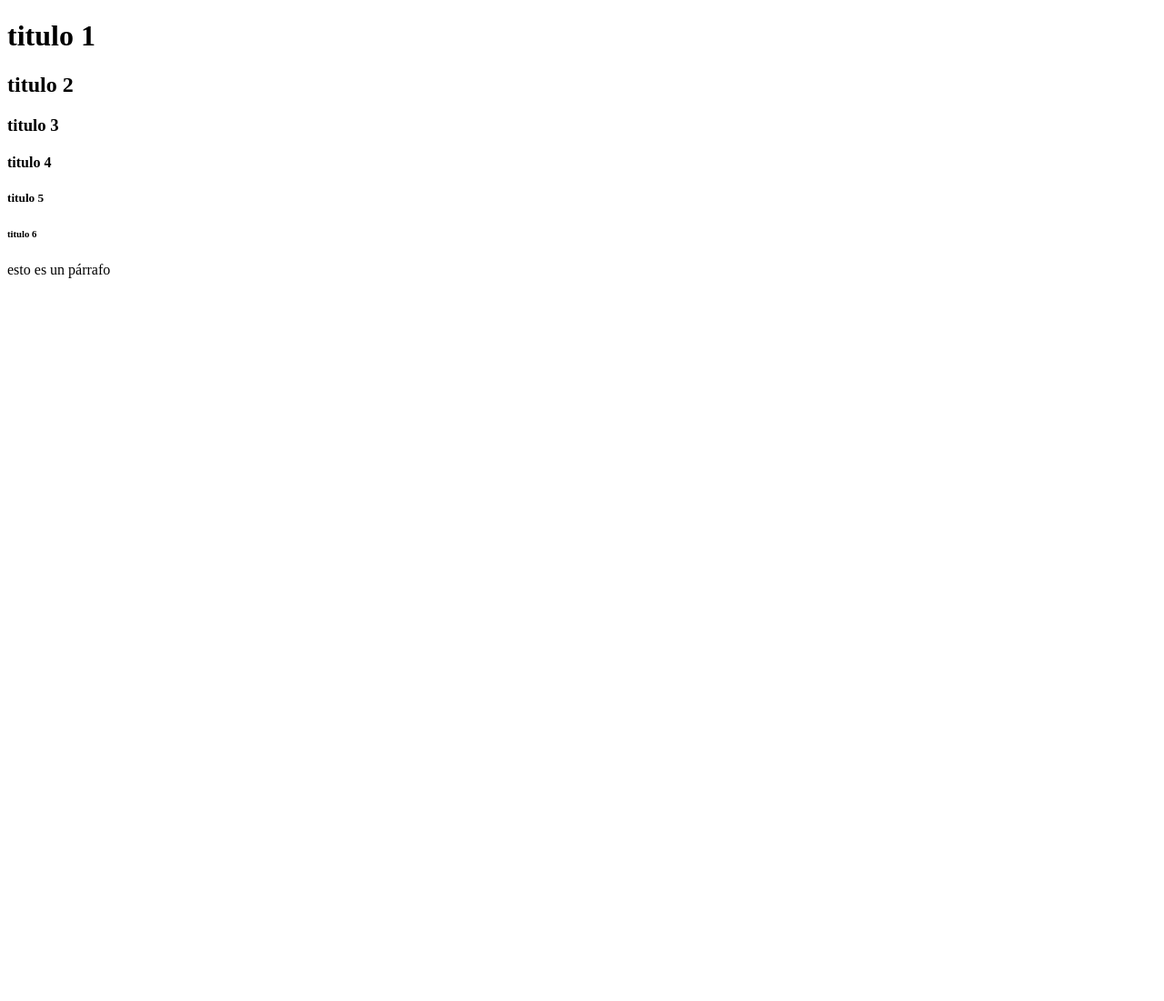
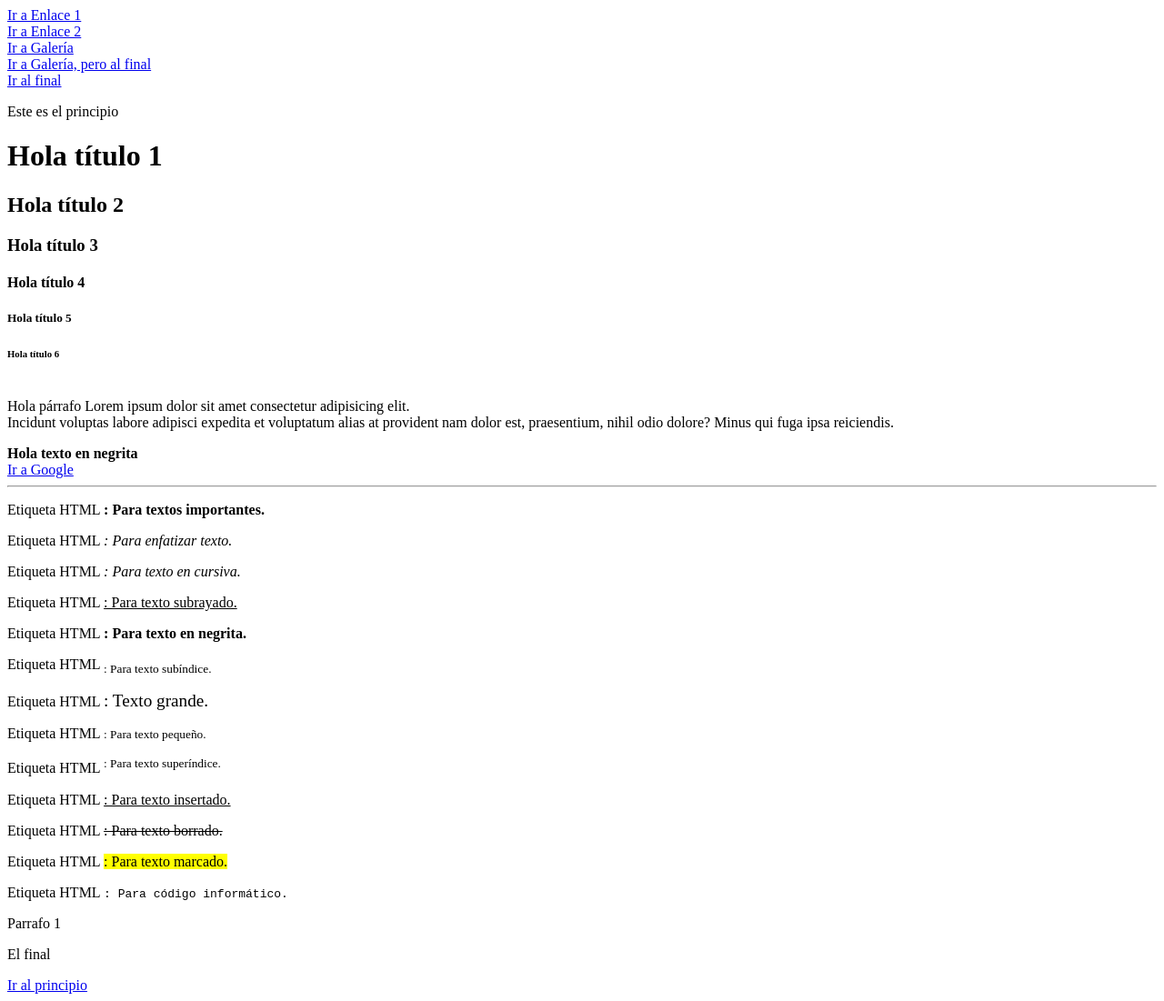
Before and after one commit to Geduec/ldm-vscode, a plain HTML site: page index.html in a window 1280 px wide. Shown: the whole page at 91% size. Before the commit the page ends 800 px from the top, so only its background shows below. Drawn offline with Linux system fonts and the light colour scheme.

Commit message:
Prácticando etiquetas básicas de html

```diff
--- a/index.html
+++ b/index.html
@@ -1,18 +1,59 @@
 <!DOCTYPE html>
 <html lang="en">
 <head>
-    <meta charset="UTF-8">
-    <meta "viewport" content="width=device-width, initial-scale=1.0">
-    <title>Mi pagina</title>
+    <meta charset="UTF-8"><!--Codificación de caracteres especiales-->
+    <meta "viewport" content="width=device-width, initial-scale=1.0"><!--Escala y detección de pantalla-->
+    <title>Mi pagina</title><!--títulodel documento-->
 </head>
 <body>
-    <h1>titulo 1</h1>
-    <h2>titulo 2</h2>
-    <h3>titulo 3</h3>
-    <h4>titulo 4</h4>
-    <h5>titulo 5</h5>
-    <h6>titulo 6</h6>
-    <p>esto es un párrafo</p>
+
+    <a href="enlaces/enlace1.html">Ir a Enlace 1</a><br>
+    <a href="enlaces/Enlace2.html">Ir a Enlace 2</a><br>
+    <a href="enlaces/Galería/galeria.html">Ir a Galería</a><br>
+    <a href="enlaces/Galería/galeria.html#finalGaleria">Ir a Galería, pero al final</a><br>
+
+    <a href="#final">Ir al final</a>
+
+    <p id="principio">Este es el principio</p>
+
+    <h1>Hola título 1</h1>
+    <h2>Hola título 2</h2>
+    <h3>Hola título 3</h3>
+    <h4>Hola título 4</h4>
+    <h5>Hola título 5</h5>
+    <h6>Hola título 6</h6><!-- Los h tienen significado semantico -->
+
+    <br>Hola párrafo Lorem ipsum dolor sit amet consectetur adipisicing elit. <br/>
+        Incidunt voluptas labore adipisci expedita et voluptatum alias at provident nam dolor est, praesentium, nihil odio dolore? Minus qui fuga ipsa reiciendis.</p>
+    <strong>Hola texto en negrita</strong><br>
+    <a href="https://www.google.com/" target="_blank" rel="Este enlace va a Google">Ir a Google</a>
+    <hr/>
+
+<p>Etiqueta HTML <strong>: Para textos importantes.</strong></p><!--info a google-->
+<p>Etiqueta HTML <em>: Para enfatizar texto. </em></p><!--info a google-->
+<p>Etiqueta HTML <i>: Para texto en cursiva.</i></p>
+<p>Etiqueta HTML <u>: Para texto subrayado.</u></p>
+<p>Etiqueta HTML <b>: Para texto en negrita.</b></p>
+<p>Etiqueta HTML <sub>: Para texto subíndice.</sub></p>
+<p>Etiqueta HTML <big>: Texto grande.</big></p>
+<p>Etiqueta HTML <small>: Para texto pequeño.</small></p>
+<p>Etiqueta HTML <sup>: Para texto superíndice.</sup></p>
+<p>Etiqueta HTML <ins>: Para texto insertado.</ins></p>
+<p>Etiqueta HTML <del>: Para texto borrado.</del></p>
+<p>Etiqueta HTML <mark>: Para texto marcado.</mark></p>
+<p>Etiqueta HTML <code>: Para código informático.</code></p>
+
+
+
+<p id="p1" name="p1"class="clase-rojo-nombre">Parrafo 1</p>
+
+
+
+
+<p id="final">El final</p>
+
+<a href="#principio">Ir al principio</a>
 
 </body>
+
 </html>
```
Also changed, not shown: enlaces/Enlace2.html (added, +16 -0 lines), enlaces/Galería/galeria.html (added, +22 -0 lines), enlaces/enlace1.html (added, +16 -0 lines).
